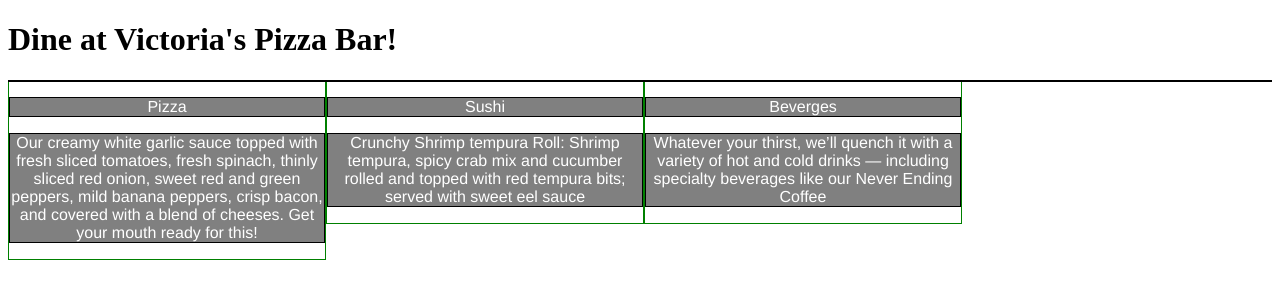
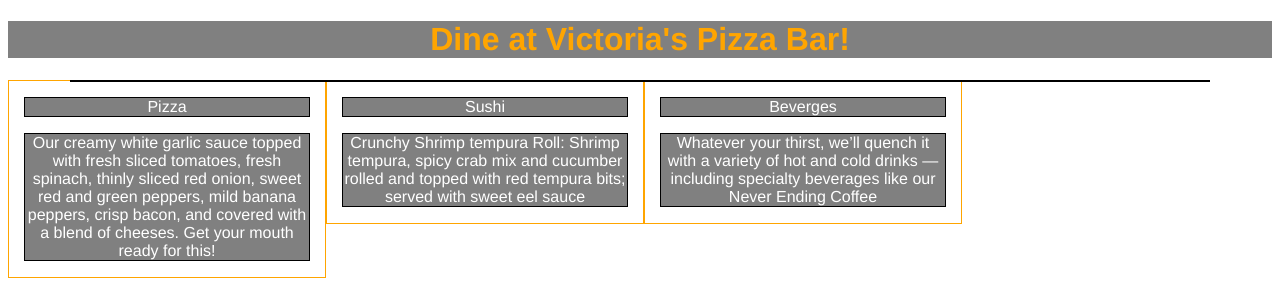
Before and after one commit to YungMaan/module2Assignment, a plain HTML site: page index.html in a window 1280 px wide. Drawn offline with Linux system fonts and the light colour scheme.

Commit message:
Update Module2.css

```diff
--- a/Module2.css
+++ b/Module2.css
@@ -1,20 +1,24 @@
 /*Basic Styles*/
 {
-background-color:white;
+background-color:orange;
 box-sizing:border-box;
+padding: 25px;
+text-align: center;
 }
 h1 {
 	position: relative;
-	left: 50px
+	left: auto;
 	text-align: center;
+  font-family: Helvetica;
+  color:Orange;
+  background-color: grey;
 	}
 p {
 	position: relative;
 	text-align: center;
 	border: 1px solid black;
 	background-color: grey;
-	width: 90%
-	height: 60px;
+	width: 90%;
 	margin-right: auto;
 	margin-left: auto;
 	font-family: Helvetica;
@@ -28,7 +32,7 @@ row{
 @media (min-width: 992px) {
 	.col-lg-1, .col-lg2, .col-lg-3, col-lg-4.col-lg-5, .col-lg-6, .col-lg-7, .col-lg-8, .col-lg-9, .col-lg-10, .col-lg-11, .col-lg-12 {
     float: left;
-    border: 1px solid green;
+    border: 1px solid orange;
 	}
     .col-lg-1 {
     width: 8.33%;
```
